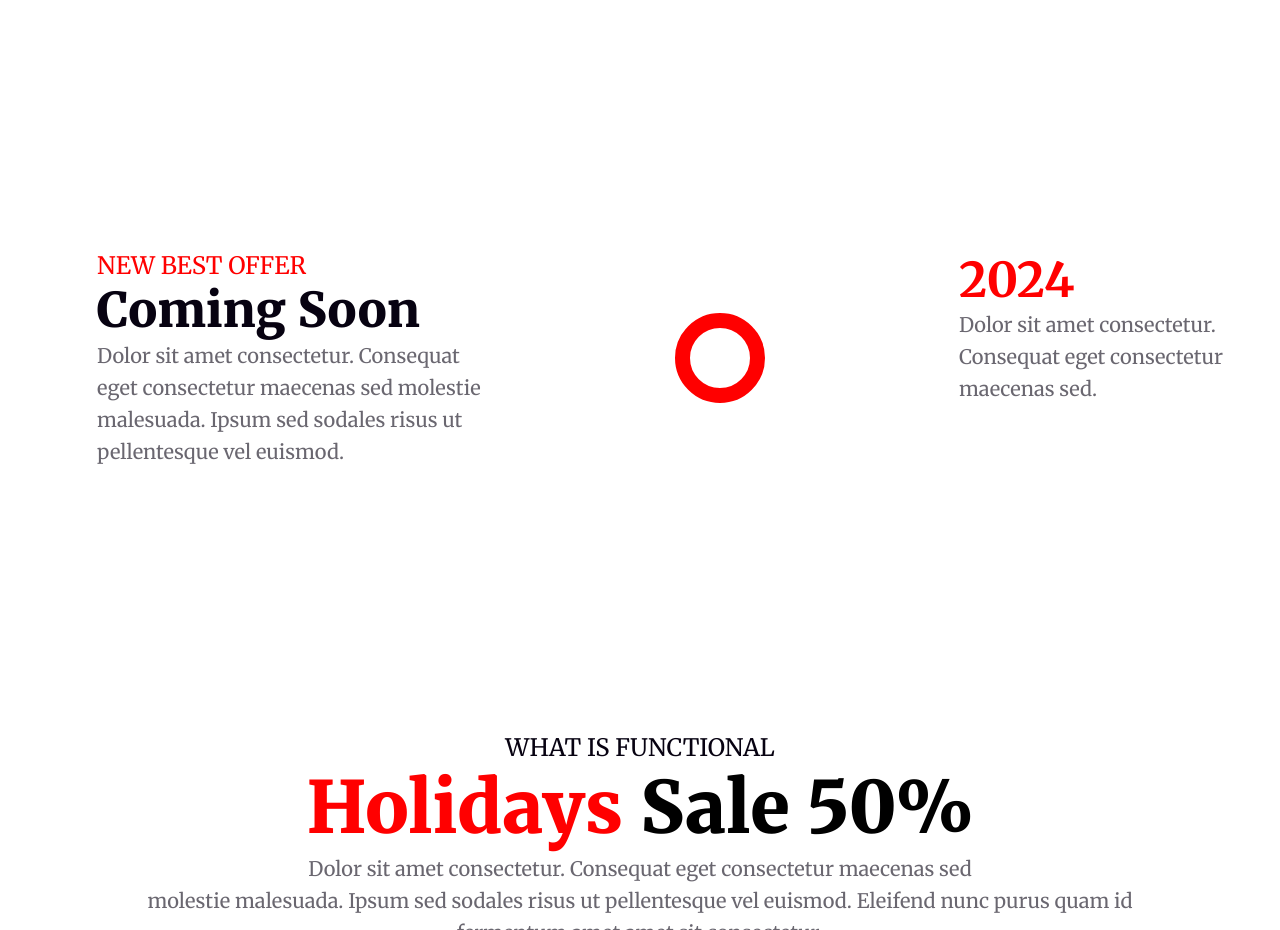
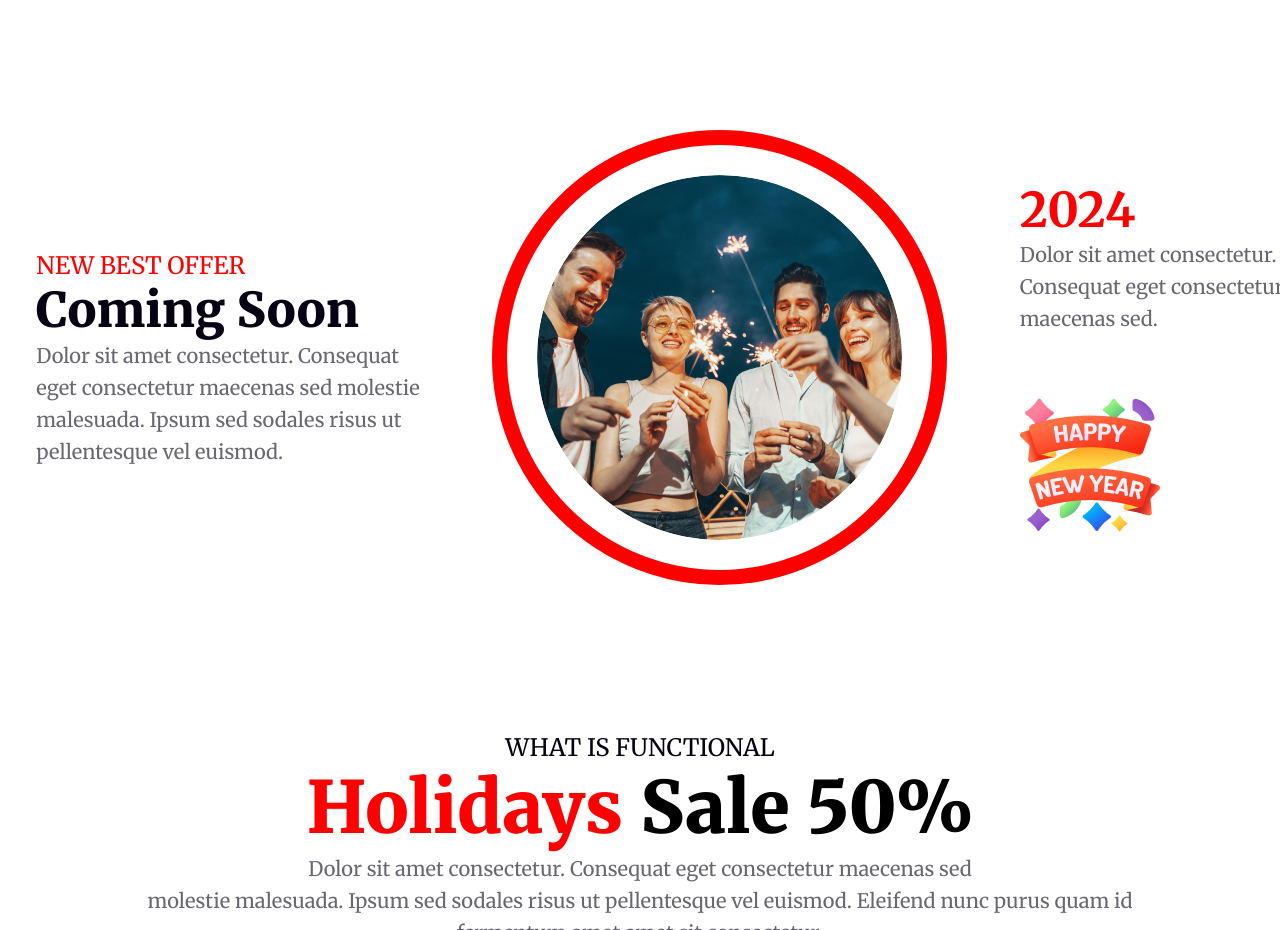
Before and after one commit to PHOYSAL/new-year-offer, a plain HTML site: page index.html in a window 1280 px wide. Shown: the part 2720-3650 px from the top of the page. Drawn offline with Linux system fonts and the light colour scheme; the site is published under a folder, as on GitHub Pages, so addresses that start at the root find nothing.

Commit message:
again added best offer picture

```diff
--- a/index.html
+++ b/index.html
@@ -52,12 +52,12 @@
                     <p>Dolor sit amet consectetur. Consequat <br> eget consectetur maecenas sed molestie <br> malesuada. Ipsum sed sodales risus ut <br> pellentesque vel euismod. </p>
                 </div>
                 <div class="best-offer-pic">
-                    <img src="/images/best-offer.png" alt="">
+                    <img src="images/best-offer.png" alt="">
                 </div>
                 <div class="best-offer-text">
                     <h1>2024</h1>
                     <p>Dolor sit amet consectetur.<br> Consequat eget consectetur <br> maecenas sed.</p>
-                    <div><img src="/images/happy.png" alt=""></div>
+                    <div><img src="images/happy.png" alt=""></div>
                 </div>
             </div>
            </section>
```
